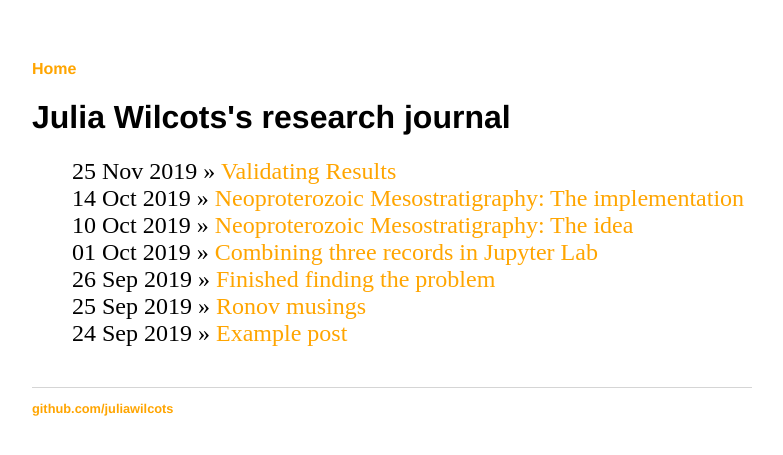
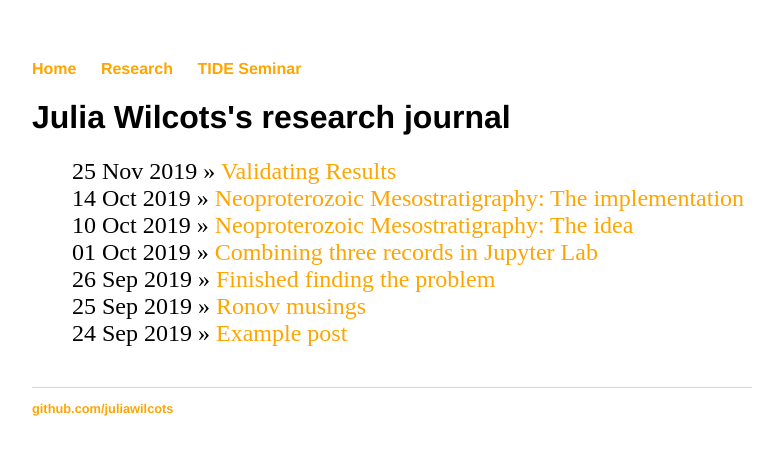
Before and after one commit to juliawilcots/juliawilcots.github.io, a Jekyll site: the page built from journal/c34a44972dede8b45feb18a1f9a950e51bf341be/index.html, in a window 1280 px wide. Shown: the top 455 px of the page, without its empty margins (248-1031 px from the left). Built offline with Jekyll 4.4.1, drawn with Linux system fonts in a browser that asks for light colours.

Commit message:
add other tabs in header

```diff
--- a/_layouts/default.html
+++ b/_layouts/default.html
@@ -23,6 +23,9 @@
 			<nav>
 	    		<ul>
 	        		<li><a href="/">Home</a></li>
+				<li><a href="/">Research</a></li>
+				<li><a href="/">TIDE Seminar</a></li>
+
 	    		</ul>
 			</nav>
 			<div class="container">
```
